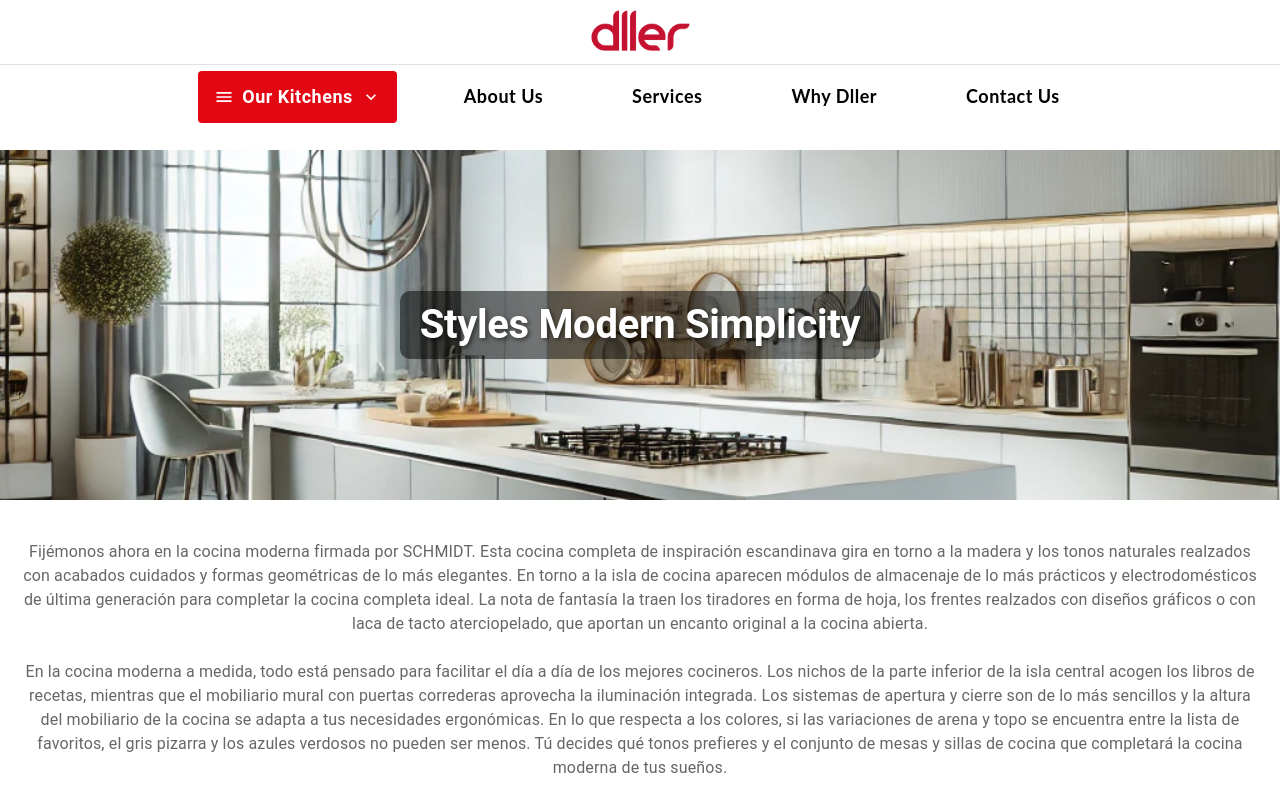
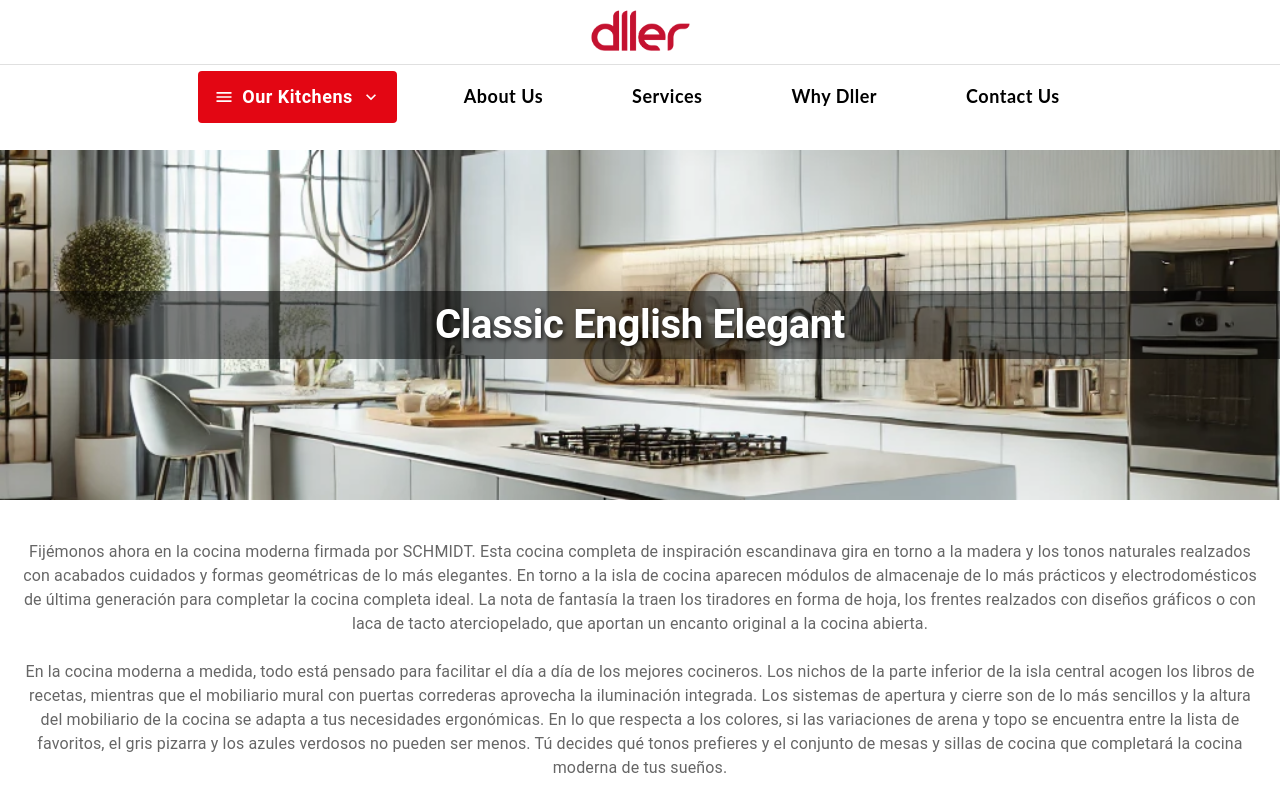
Before and after one commit to Marcocar97/dller, a React (Create React App) app: page /kitchens/classic in a window 1280 px wide. Shown: the top 800 px of the page. Built offline with nearby package versions, Linux system fonts and the light colour scheme.

Commit message:
Unique upload

```diff
--- a/src/components/Navbar.js
+++ b/src/components/Navbar.js
@@ -157,7 +157,7 @@ function Navbar() {
     </Box>
     <Box
       component={Link}
-      to="/kitchens/modern"
+      to="/kitchens/classic"
       sx={{
         textDecoration: 'none', // Eliminar subrayado
         color: '#000', // Mantener el color heredado
@@ -176,7 +176,7 @@ function Navbar() {
     </Box>
     <Box
       component={Link}
-      to="/kitchens/modern"
+      to="/kitchens/european"
       sx={{
         textDecoration: 'none', // Eliminar subrayado
         color: '#000', // Mantener el color heredado
@@ -195,7 +195,7 @@ function Navbar() {
     </Box>
     <Box
       component={Link}
-      to="/kitchens/modern"
+      to="/kitchens/unique"
       sx={{
         textDecoration: 'none', // Eliminar subrayado
         color: '#000', // Mantener el color heredado
--- a/src/components/OurKitchens/Classic.js
+++ b/src/components/OurKitchens/Classic.js
@@ -144,21 +144,29 @@ const Classic = () => {
     alignItems: 'center',
   }}
 >
+  <Box
+    style={{
+      position: 'absolute',
+      bottom: 0,
+      width: '100%',
+      marginBottom: '11%',
+      backgroundColor: 'rgba(0, 0, 0, 0.5)', // Fondo oscuro transparente
+      color: '#fff',
+      textShadow: '2px 2px 4px rgba(0, 0, 0, 0.7)', // Sombra de texto
+      textAlign: 'center',
+      padding: '10px 20px',
+    }}
+  >
     <Typography
       variant="h2"
       style={{
-            color: '#fff',
         fontSize: '2.5rem',
         fontWeight: 'bold',
-            textShadow: '2px 2px 4px rgba(0, 0, 0, 0.5)',
-            textAlign: 'center',
-            backgroundColor: 'rgba(0, 0, 0, 0.5)', // Añade transparencia si es necesario
-            padding: '10px 20px',
-            borderRadius: '10px',
       }}
     >
-          Styles Modern Simplicity
+      Classic English Elegant
     </Typography>
+  </Box>
 </Box>
 
       {/* Descripción debajo de la imagen */}
--- a/src/components/OurKitchens/European.js
+++ b/src/components/OurKitchens/European.js
@@ -144,23 +144,30 @@ const European = () => {
     alignItems: 'center',
   }}
 >
+  <Box
+    style={{
+      position: 'absolute',
+      bottom: 0,
+      width: '100%',
+      marginBottom: '11%',
+      backgroundColor: 'rgba(0, 0, 0, 0.5)', // Fondo oscuro transparente
+      color: '#fff',
+      textShadow: '2px 2px 4px rgba(0, 0, 0, 0.7)', // Sombra de texto
+      textAlign: 'center',
+      padding: '10px 20px',
+    }}
+  >
     <Typography
       variant="h2"
       style={{
-            color: '#fff',
         fontSize: '2.5rem',
         fontWeight: 'bold',
-            textShadow: '2px 2px 4px rgba(0, 0, 0, 0.5)',
-            textAlign: 'center',
-            backgroundColor: 'rgba(0, 0, 0, 0.5)', // Añade transparencia si es necesario
-            padding: '10px 20px',
-            borderRadius: '10px',
       }}
     >
-          Styles Modern Simplicity
+      Authentic European Modernity
     </Typography>
   </Box>
-
+</Box>
       {/* Descripción debajo de la imagen */}
       <Typography
         variant="body1"
--- a/src/components/OurKitchens/Modern.js
+++ b/src/components/OurKitchens/Modern.js
@@ -144,21 +144,29 @@ const Modern = () => {
     alignItems: 'center',
   }}
 >
+  <Box
+    style={{
+      position: 'absolute',
+      bottom: 0,
+      width: '100%',
+      marginBottom: '11%',
+      backgroundColor: 'rgba(0, 0, 0, 0.5)', // Fondo oscuro transparente
+      color: '#fff',
+      textShadow: '2px 2px 4px rgba(0, 0, 0, 0.7)', // Sombra de texto
+      textAlign: 'center',
+      padding: '10px 20px',
+    }}
+  >
     <Typography
       variant="h2"
       style={{
-            color: '#fff',
         fontSize: '2.5rem',
         fontWeight: 'bold',
-            textShadow: '2px 2px 4px rgba(0, 0, 0, 0.5)',
-            textAlign: 'center',
-            backgroundColor: 'rgba(0, 0, 0, 0.5)', // Añade transparencia si es necesario
-            padding: '10px 20px',
-            borderRadius: '10px',
       }}
     >
       Styles Modern Simplicity
     </Typography>
+  </Box>
 </Box>
 
       {/* Descripción debajo de la imagen */}
--- a/src/components/OurKitchens/Unique.js
+++ b/src/components/OurKitchens/Unique.js
@@ -144,21 +144,29 @@ const Unique = () => {
     alignItems: 'center',
   }}
 >
+  <Box
+    style={{
+      position: 'absolute',
+      bottom: 0,
+      width: '100%',
+      marginBottom: '11%',
+      backgroundColor: 'rgba(0, 0, 0, 0.5)', // Fondo oscuro transparente
+      color: '#fff',
+      textShadow: '2px 2px 4px rgba(0, 0, 0, 0.7)', // Sombra de texto
+      textAlign: 'center',
+      padding: '10px 20px',
+    }}
+  >
     <Typography
       variant="h2"
       style={{
-            color: '#fff',
         fontSize: '2.5rem',
         fontWeight: 'bold',
-            textShadow: '2px 2px 4px rgba(0, 0, 0, 0.5)',
-            textAlign: 'center',
-            backgroundColor: 'rgba(0, 0, 0, 0.5)', // Añade transparencia si es necesario
-            padding: '10px 20px',
-            borderRadius: '10px',
       }}
     >
-          Styles Modern Simplicity
+      If you can dream it, we can build it
     </Typography>
+  </Box>
 </Box>
 
       {/* Descripción debajo de la imagen */}
```
Lines whose indentation alone changed are shown as unchanged.
